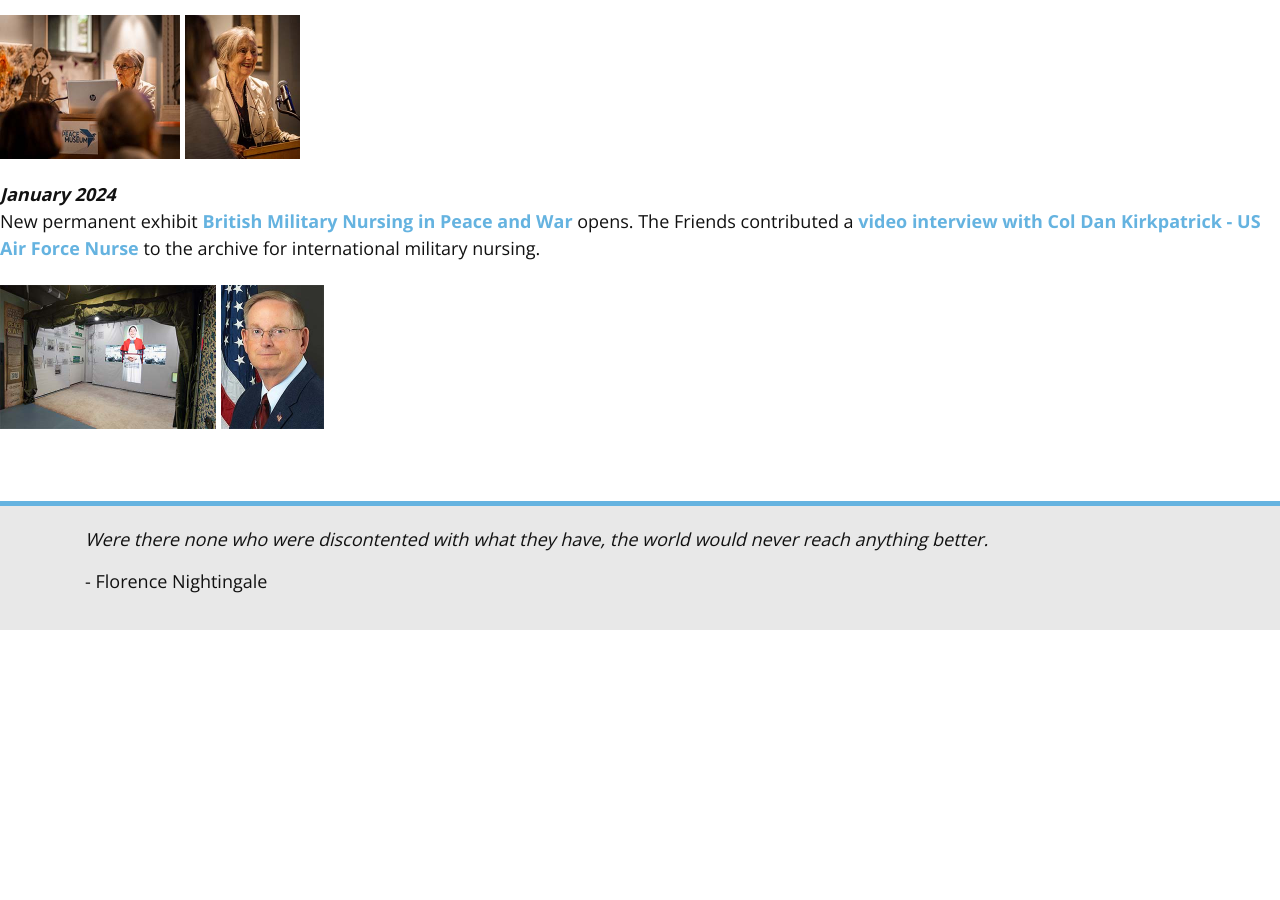
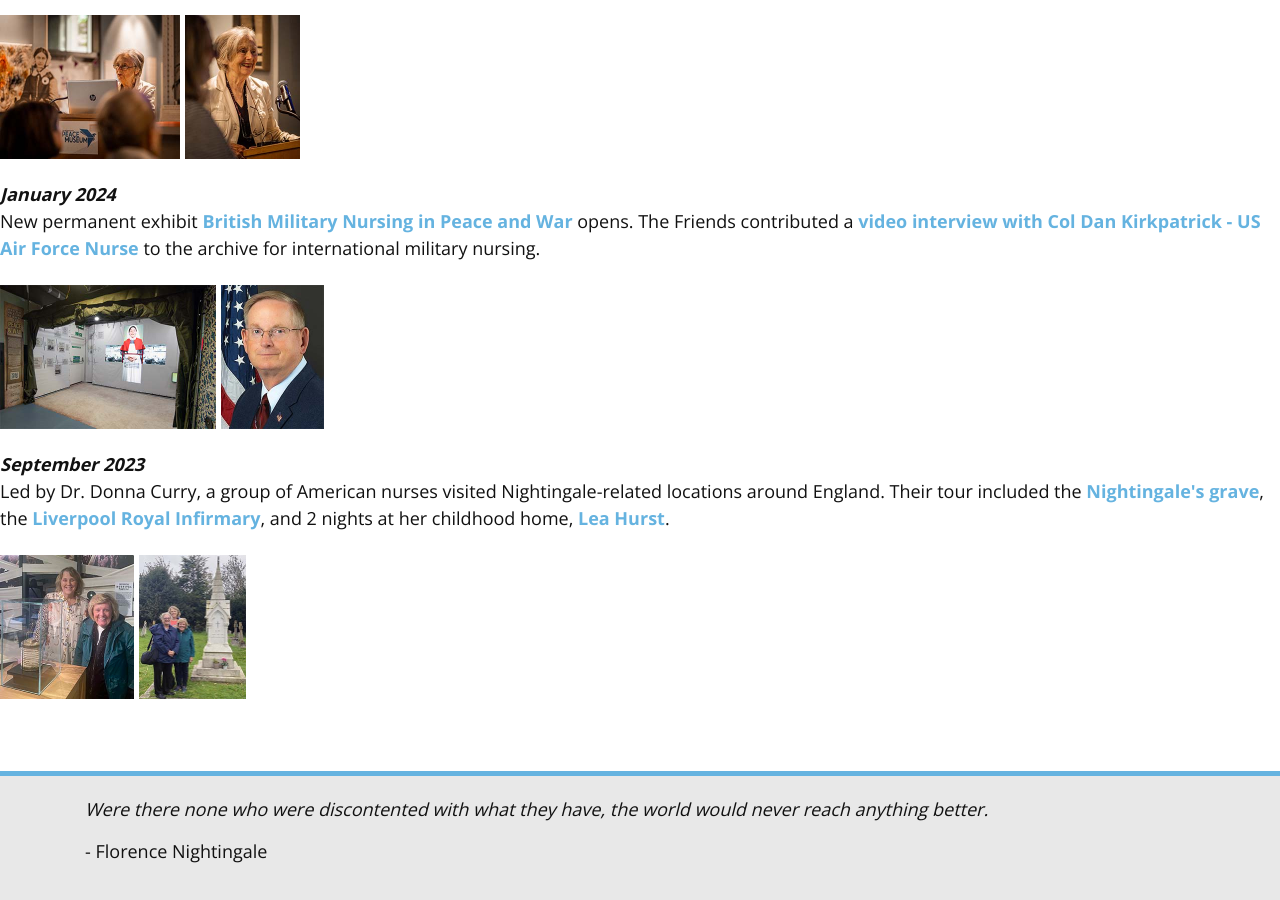
Before and after one commit to codefordayton/friendsoffnm.org, a Jekyll site: the page built from index.html, in a window 1280 px wide and 900 px high, scrolled down 1788 px. Built offline with Jekyll 4.4.1, drawn with Linux system fonts in a browser that asks for light colours; nearby versions of some CDN libraries; before the commit the page ends 2418 px from its top, so only the background shows below that.

Commit message:
Add friends update section for September 2023
Added a new section highlighting a recent visit by American nurses to Nightingale-related locations in England, including details about the tour and images.

```diff
--- a/index.html
+++ b/index.html
@@ -136,7 +136,29 @@ The <a href="https://www.florence-nightingale.co.uk/">Florence Nightingale Museu
     </figure>
   </div>
 </section>
+<section id="friends-update-sep2023">
+  <p>
+    <strong><em><time datetime="2023-09">September 2023</time></em></strong><br />
+    Led by Dr. Donna Curry, a group of American nurses visited Nightingale-related locations around England. Their tour included the
+    <a href="https://www.findagrave.com/memorial/2579/florence-nightingale" target="_blank" rel="noopener noreferrer">Nightingale's grave</a>,
+    the <a href="https://en.wikipedia.org/wiki/Liverpool_Royal_Infirmary" target="_blank" rel="noopener noreferrer">Liverpool Royal Infirmary</a>,
+    and 2 nights at her childhood home, <a href="https://dev.visitour.us/tour/lea-hurst-tour.php" target="_blank" rel="noopener noreferrer">Lea Hurst</a>.
+  </p>
 
+  <div class="friends-gallery">
+    <figure class="friends-figure">
+      <img src="img/friends-pilgrimage-lamp.jpg"
+           alt="Pilgrimage group at the Nightingale lamp display"
+           class="friends-photo" />
+    </figure>
+
+    <figure class="friends-figure">
+      <img src="img/friends-pilgrimage-grave.jpg"
+           alt="Florence Nightingale's grave, East Wellow"
+           class="friends-photo" />
+    </figure>
+  </div>
+</section>
 <script> // A small script to toggle captions on click and handle keyboard activation.
 //
 // Add this file at assets/js/friends-captions.js and include it in the layout
```
